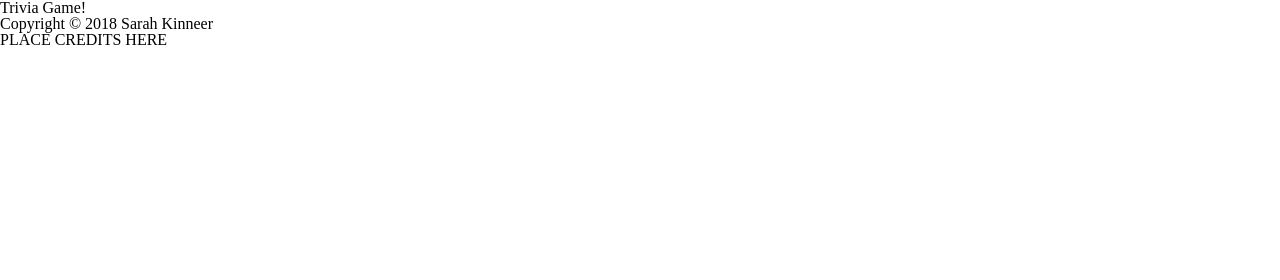
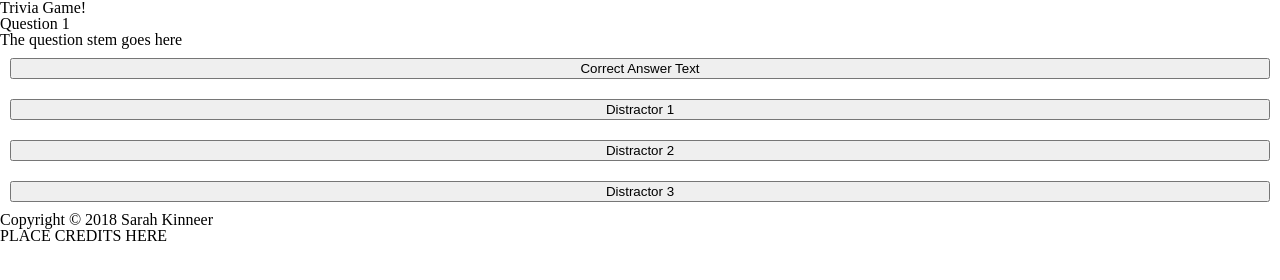
Before and after one commit to kinneers/TriviaGame, a plain HTML site: page index.html in a window 1280 px wide. Drawn offline with nearby package versions, Linux system fonts and the light colour scheme.

Commit message:
Question from object now populates on page after showing intro screen for set time.  Next step: work on setting the timeout for each question, clear timeouts when an answer is chosen

```diff
--- a/assets/css/style.css
+++ b/assets/css/style.css
@@ -0,0 +1,8 @@
+#mainContent {
+    display: flex;
+    flex-direction: column;
+}
+
+button {
+    margin: 10px;
+}
--- a/assets/javascript/app.js
+++ b/assets/javascript/app.js
@@ -8,24 +8,59 @@ Date: 12-11-2018
 $(document).ready(function() {
     var correct = 0;
     var incorrect = 0;
-    var intervalId;
+    var i = 0;
 
+    var questions = [
+        {
+        question: "The question stem goes here",
+        number: "1",
+        correctAnswer: "Correct Answer Text",
+        distractors: ["Correct Answer Text", "Distractor 1", "Distractor 2", "Distractor 3"],  //Be sure to make these display in random order
+        image: ""
+        },
+        {
+        question: "This is the second question",
+        number: "2",
+        correctAnswer: "Second Correct Answer",
+        distractors: ["Second Correct Answer", "Distractor 1", "Distractor 2", "Distractor 3"],
+        image: ""
+        }
+    ];
 
-    //An idea that may or may not be helpful
-    var windowTimeout = setTimeout(function() {
-        twentySeconds();
-       }, 20000);
+    function populateQuestion() {
+        $('#mainContent').text("Question " + questions[i].number);
+        var stem = $('<p>');
+        stem.text(questions[i].question);
+        $('#mainContent').append(stem);
+        for (var j = 0; j < questions[i].distractors.length; j++) {
+            $('#mainContent').append('<button>' + questions[i].distractors[j]);
+        }
+    }
+
+    setTimeout(populateQuestion, 2000);
+
+    $('#mainContent').on('click tap', $('<button>'), function() {
+        setTimeout(timeUp, 2000); //This part is in progress
+        function timeUp() {
+            console.log("Time's Up!");
+        }
+    })
 
 /*
+
+var timeoutID = scope.setTimeout(function[, delay, param1, param2, ...]);
+var timeoutID = scope.setTimeout(function[, delay]);
+var timeoutID = scope.setTimeout(code[, delay]);
+
+timeoutID is a numerical ID, which can be used in conjunction with clearTimeout() to cancel the timer.
+scope refers to the Window interface or the WorkerGlobalScope interface.
+function is the function to be executed after the timer expires.
+code (in the alternate syntax) is a string of code to be executed.
+delay is the number of milliseconds by which the function call should be delayed. If omitted, this defaults to 0.
+
 You'll create a trivia game that shows only one question until the player answers it or their time runs out.
 
 Questions can be written as objects:
-question1 {
-    question: "The question stem goes here",
-    correctAnswer: "Correct Answer Text" (must match correct in string below),
-    distractors: ["Correct Answer Text", "Distractor 1", "Distractor 2", "Distractor 3"],  //Be sure to make these display in random order
-    image: Image to display with correct answer
-}
 
 Displaying each question and distractors will be done using jQuery
 
--- a/index.html
+++ b/index.html
@@ -12,9 +12,9 @@
 
     <h1>Trivia Game!</h1>
 
-    <div class="mainContent"></div>
+    <div id="mainContent">Welcome to the zany animal trivia game!  You will have 20 seconds to answer each question.  Good luck!</div>
 
-    <div class="footer">
+    <div id="footer">
         <footer>
             <p>Copyright &copy; 2018 Sarah Kinneer</p>
             <p>PLACE CREDITS HERE</p>
```
